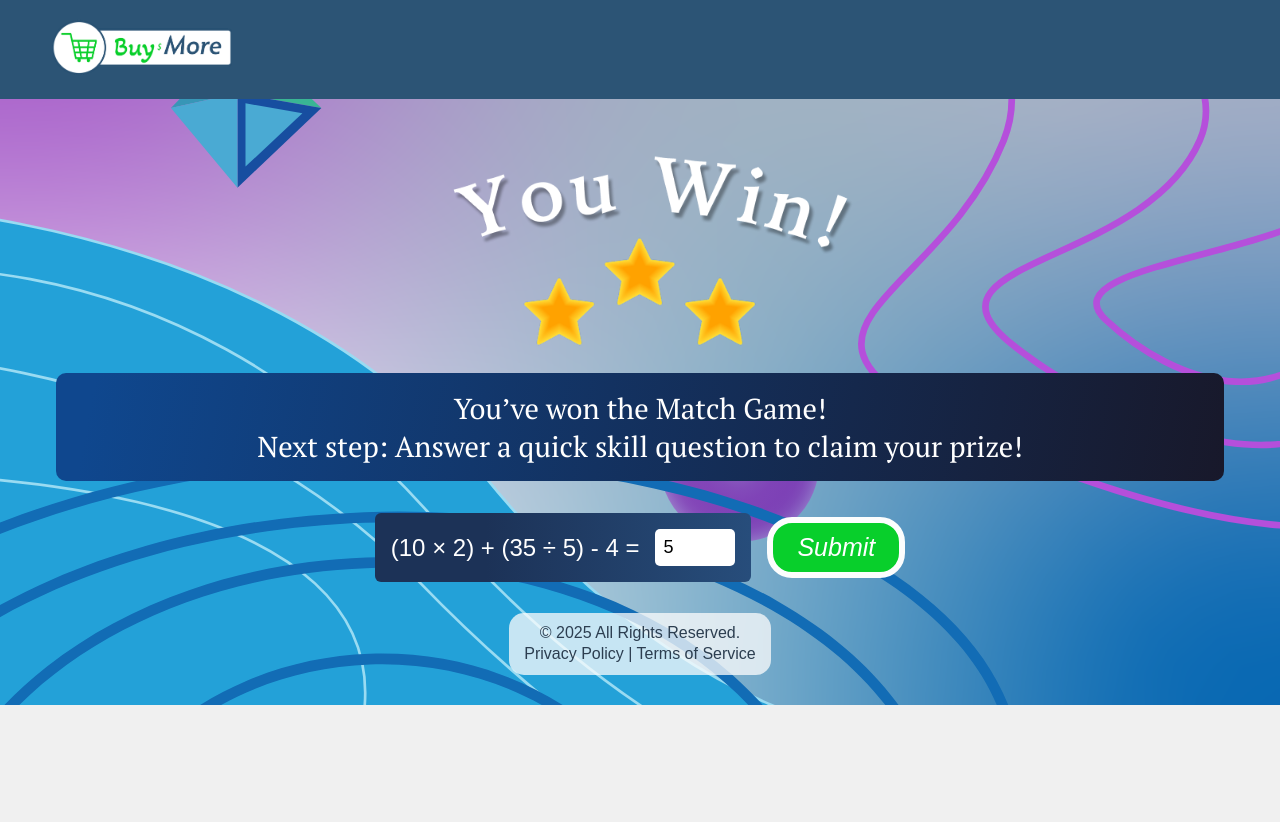
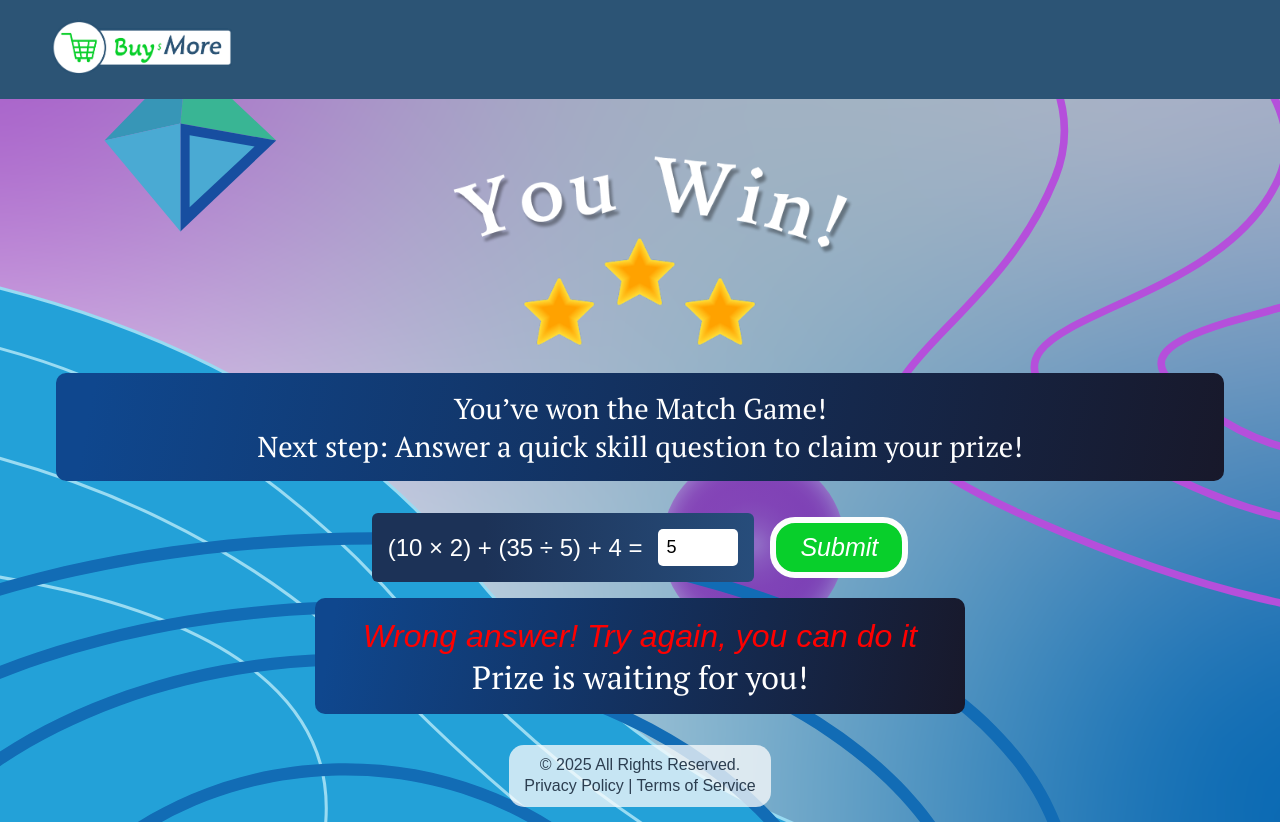
Before and after one commit to Raman9357/match-game, a React (Create React App) app: page /win in a window 1280 px wide. Both pictures are taken after typing "5" into the empty fields and a click on the button "Submit". Before the commit the page ends 800 px from the top, so only its background shows below. Built offline with nearby package versions, Linux system fonts and the light colour scheme; a web font is replaced by a local one.

Commit message:
some bugs fixed

```diff
--- a/src/pages/win.jsx
+++ b/src/pages/win.jsx
@@ -9,6 +9,8 @@ function WinPage() {
     const [correctAnswer, setCorrectAnswer] = useState(null);
     const [userAnswer, setUserAnswer] = useState("");
     const [isCorrect, setIsCorrect] = useState(false);
+    const [isInCorrect, setIsInCorrect] = useState(false);
+    const [playerWon, setPlayerWon] = useState(false);
 
     const generateEquation = () => {
         let A = Math.floor(Math.random() * 10) + 1;
@@ -19,11 +21,12 @@ function WinPage() {
 
         C = Math.floor(C / D) * D;
 
-        let answer = (A * B) + (C / D) - E;
+        let answer = (A * B) + (C / D) + E;
 
-        setEquation(`(${A} × ${B}) + (${C} ÷ ${D}) - ${E} =`);
+        setEquation(`(${A} × ${B}) + (${C} ÷ ${D}) + ${E} =`);
         setCorrectAnswer(answer);
         setIsCorrect(false);
+        setIsInCorrect(false);
         setUserAnswer("");
     };
 
@@ -34,8 +37,11 @@ function WinPage() {
     const handleSubmit = () => {
         if (parseInt(userAnswer) === correctAnswer) {
             setIsCorrect(true);
+            setIsInCorrect(false);
+            setPlayerWon(true);
         } else {
             setIsCorrect(false);
+            setIsInCorrect(true);
         }
     };
 
@@ -70,12 +76,19 @@ function WinPage() {
                     </div>
                 </div>
 
-                {isCorrect && (
+                {(isCorrect || isInCorrect) && (
                     <div className="prize-info">
-                        <h3><span className="hypatia-italic green">Correct! 🎉</span> <br />
-                            Please check your email about your prize!</h3>
+                        <h3>
+                            <span className={`hypatia-italic ${isCorrect ? "green" : "red"}`}>
+                                {isCorrect ? "Correct! 🎉" : "Wrong answer! Try again, you can do it"}
+                            </span>
+                            <br />
+                            {isCorrect ? "Please check your email about your prize!" : "Prize is waiting for you!"}
+                        </h3>
                     </div>
                 )}
+
+
             </div>
 
             <Footer />
```
